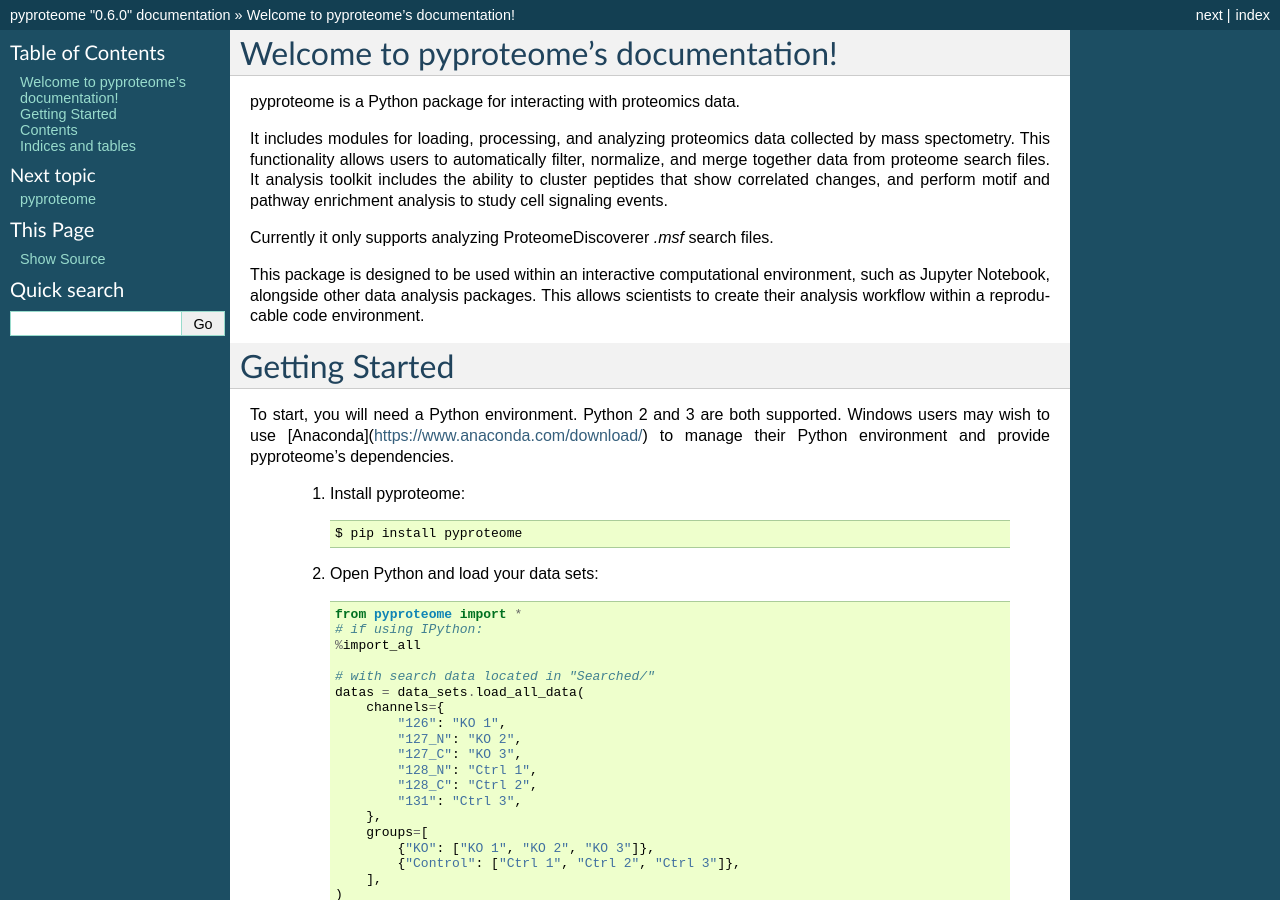
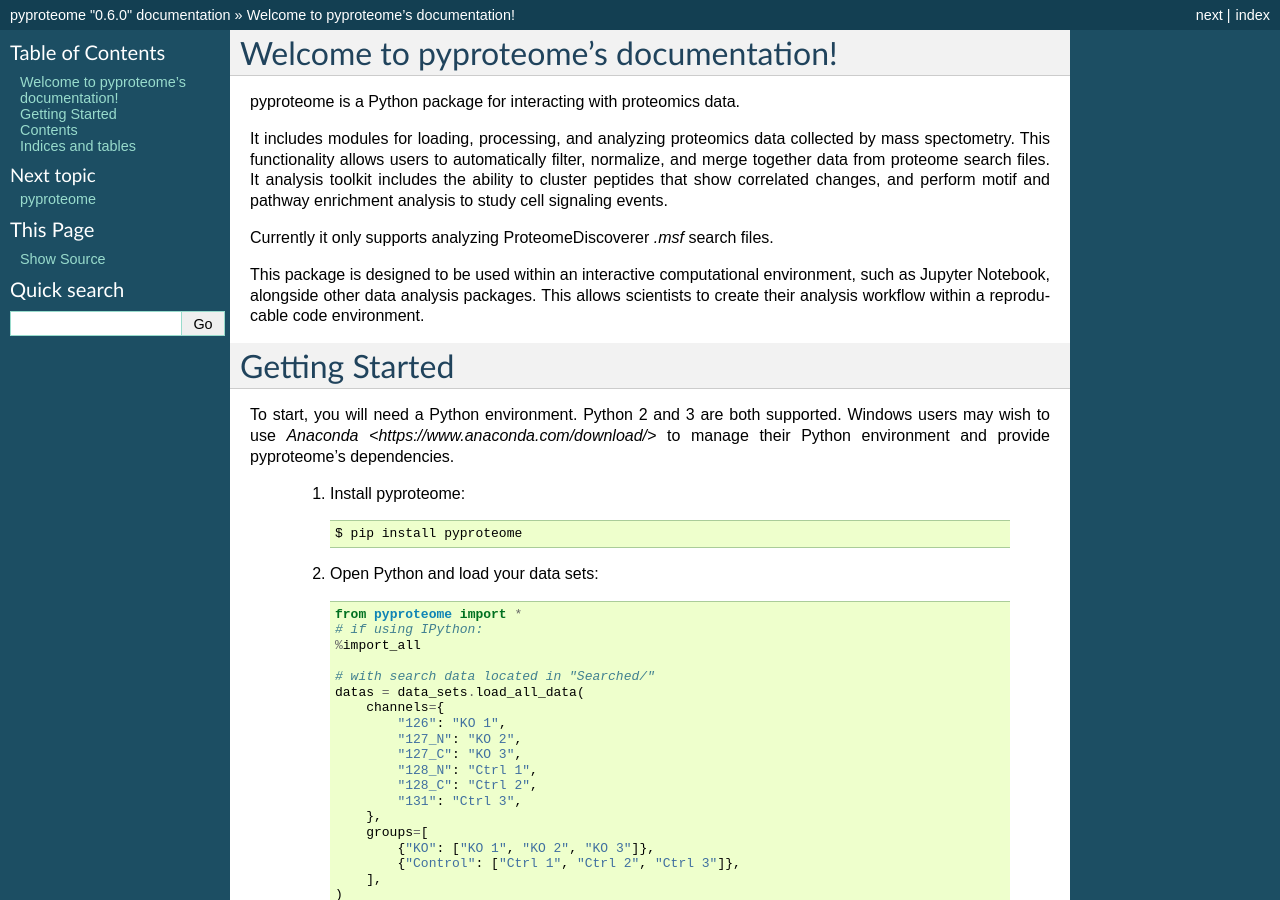
Before and after one commit to white-lab/pyproteome, a Sphinx documentation site: the page built from docs/index.rst, in a window 1280 px wide and 900 px high. Built offline with Sphinx 7.4.7, drawn with Linux system fonts in a browser that asks for light colours.

Commit message:
Fixed hyperlink

```diff
--- a/docs/index.rst
+++ b/docs/index.rst
@@ -26,7 +26,7 @@ Getting Started
 ===============
 
 To start, you will need a Python environment. Python 2 and 3 are both supported.
-Windows users may wish to use [Anaconda](https://www.anaconda.com/download/)
+Windows users may wish to use `Anaconda <https://www.anaconda.com/download/>`
 to manage their Python environment and provide pyproteome's dependencies.
 
   1. Install pyproteome::
```
